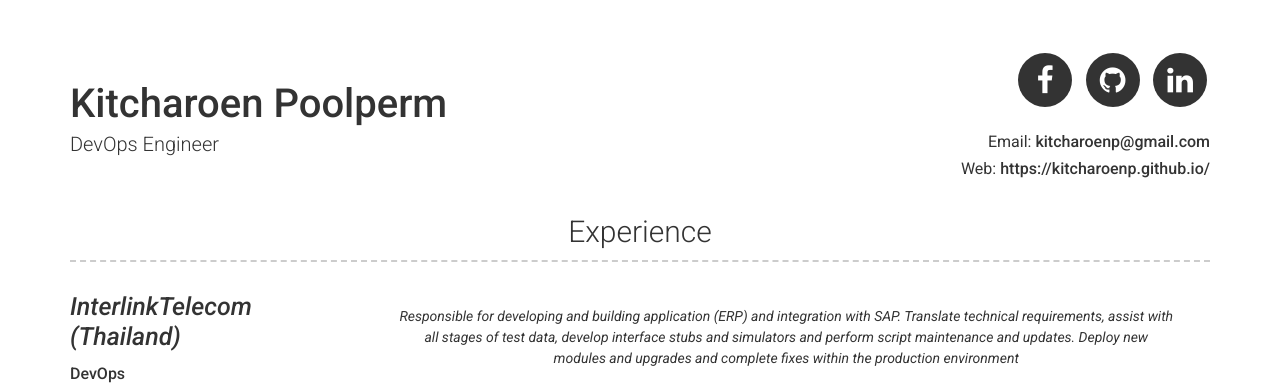
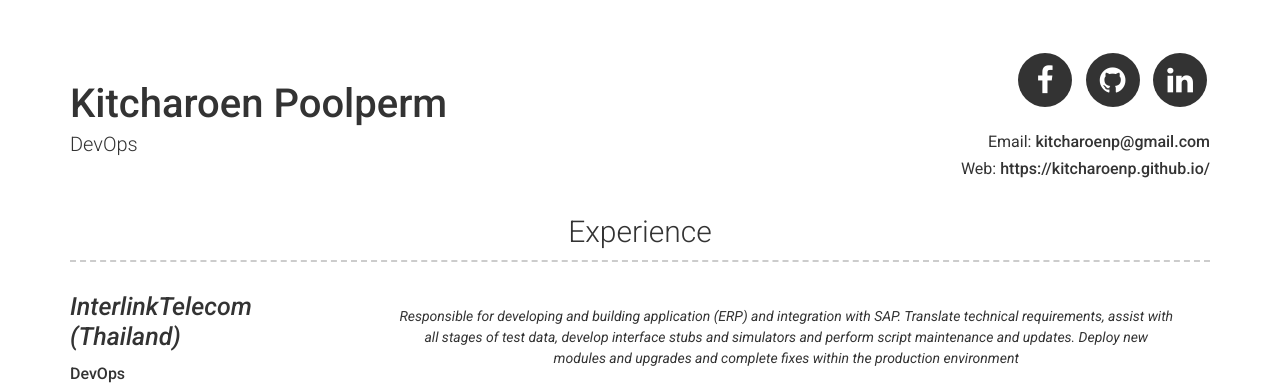
Before and after one commit to kitcharoenp/kitcharoenp.github.io, a Jekyll site: the page built from about_me.md, in a window 1280 px wide and 900 px high. Shown: the top 385 px of the window. Built offline with Jekyll 4.4.1, drawn with Linux system fonts in a browser that asks for light colours.

Commit message:
[data] experience : changed the job title as 'DevOps'

```diff
--- a/_config.yml
+++ b/_config.yml
@@ -13,7 +13,7 @@ description: Knowledge Discovery in Data
 
 # Personal info
 my_name: Kitcharoen Poolperm
-my_job_title: DevOps Engineer
+my_job_title: DevOps
 my_email: kitcharoenp@gmail.com
 my_phone: Your phone number (optional)
 my_website: https://kitcharoenp.github.io/
```
